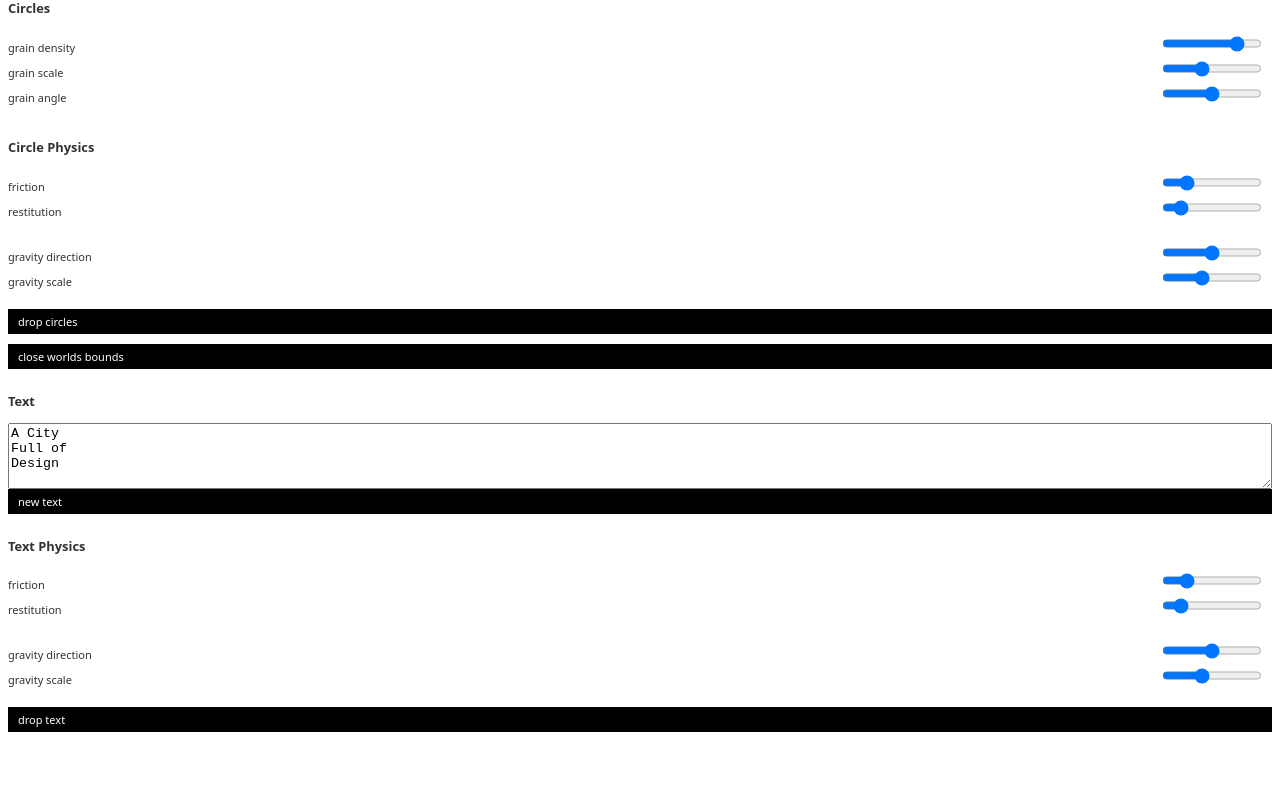
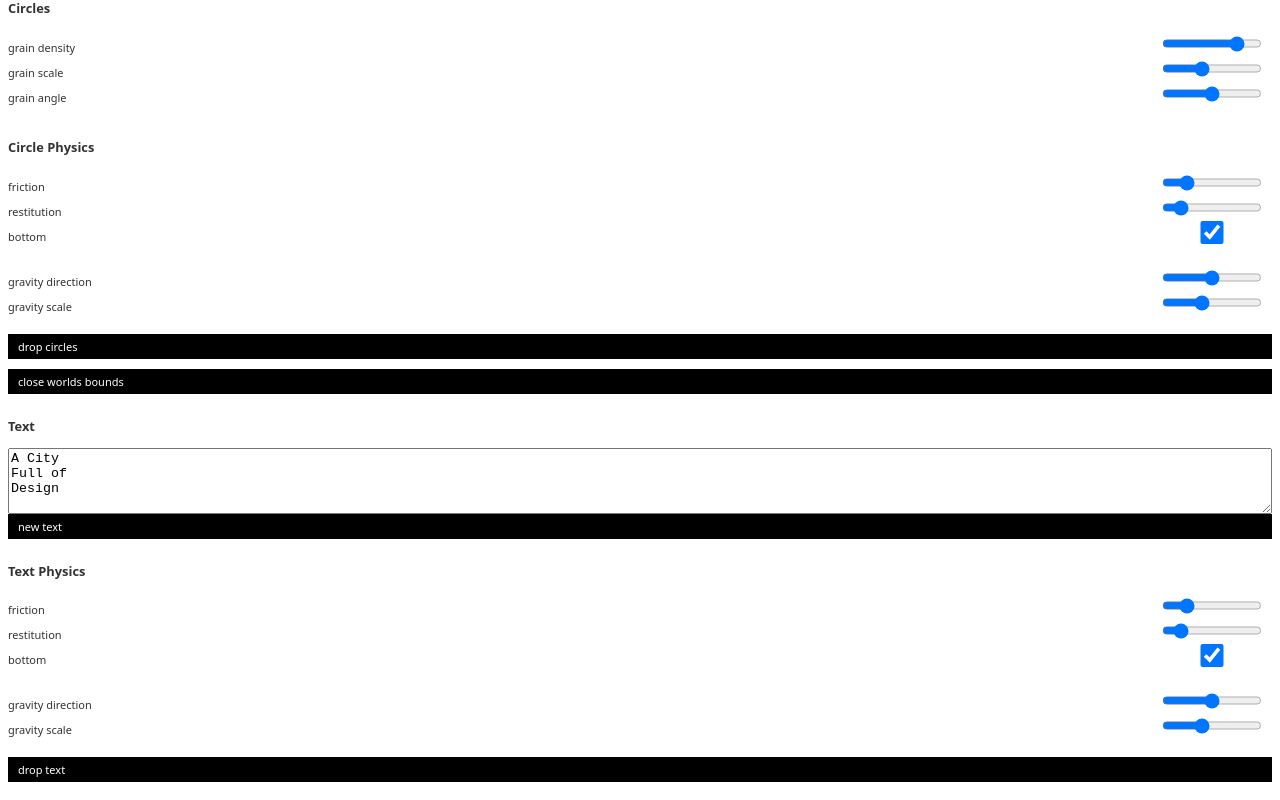
Before and after one commit to StudioProcess/vdw-tool, a Next.js app: page /controller in a window 1280 px wide. Shown: the part 344-1144 px from the top of the page. Before the commit the page ends 1094 px from the top, so only its background shows below. Built offline with nearby package versions, Linux system fonts and the light colour scheme.

Commit message:
physics bottoms are now only controlled via checkboxes

```diff
--- a/components/types.ts
+++ b/components/types.ts
@@ -30,6 +30,9 @@ export enum MessageTypes {
   changeRestitutionText,
 
   updateLayoutConfig,
+
+  setBottomCircles,
+  setBottomText,
 }
 
 export interface IMessagePackage {
--- a/pages/controller.tsx
+++ b/pages/controller.tsx
@@ -272,6 +272,16 @@ export default class Controller extends Component<any, any> {
                 }}
               />
             </div>
+            <div className="labelInput">
+                bottom
+                <input
+                type="checkbox"
+                defaultChecked
+                onChange={(e) => {
+                  this.onSendMessage(MessageTypes.setBottomCircles, e.target.checked);
+                }}
+              />
+            </div>
           </div>
 
           <div className="labelContainer">
@@ -370,6 +380,16 @@ export default class Controller extends Component<any, any> {
                 step="0.01"
                 onChange={(e) => {
                   this.onSendMessage(MessageTypes.changeRestitutionText, e.target.value);
+                }}
+              />
+            </div>
+            <div className="labelInput">
+                bottom
+                <input
+                type="checkbox"
+                defaultChecked
+                onChange={(e) => {
+                  this.onSendMessage(MessageTypes.setBottomText, e.target.checked);
                 }}
               />
             </div>
```
Also changed, not shown: components/circleViewer/circleViewer.tsx (+8 -1 lines), components/textViewer/textViewer.tsx (+9 -1 lines), pages/index.tsx (+16 -0 lines).
